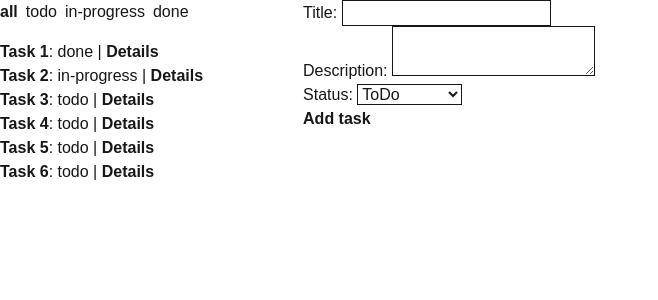
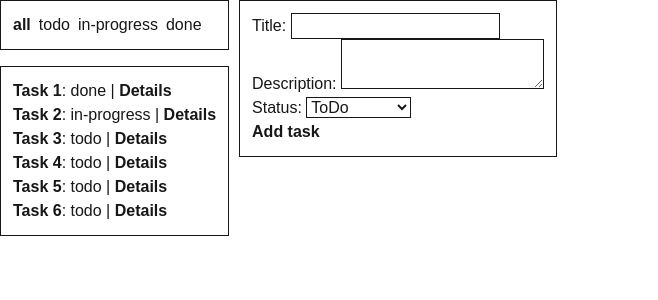
Before and after one commit to escazure/mini_task_board, a Next.js app: page / in a window 1280 px wide. Shown: the top 300 px of the page, without its empty margins (0-658 px from the left). Built offline with nearby package versions, Linux system fonts and the light colour scheme.

Commit message:
Added some styling across multiple ui elements

```diff
--- a/app/page.tsx
+++ b/app/page.tsx
@@ -21,9 +21,9 @@ export default function HomePage(){
     });
 
     return (
-        <div style={{ display: "flex", flexDirection: "row", gap: "100px"}}>
+        <div style={{ display: "flex", flexDirection: "row", gap: "10px"}}>
             <div>
-                <div style={{ marginBottom: "16px", display: "flex", gap: "8px" }}>
+                <div style={{ marginBottom: "16px", display: "flex", gap: "8px" }} className="border p-3">
                     {filterOptions.map((filterOption) => (
                         <button
                             key={filterOption}
@@ -33,7 +33,7 @@ export default function HomePage(){
                         </button>
                     ))}
                 </div>
-                <ul>
+                <ul className="border p-3">
                     {filteredTasks.map((task) => (
                         <li key={task.id}><strong>{task.title}</strong>: {task.status} | <Link href={`/tasks/${task.id}`}><strong>Details</strong></Link></li>
                     ))}
--- a/app/tasks/[id]/page.tsx
+++ b/app/tasks/[id]/page.tsx
@@ -25,12 +25,12 @@ export default function TaskDetailPage({ params }: { params: Promise<{id: string
     }
 
     return (
-        <div>
+        <div className="border p-3 w-fit">
             <h1 className="text-2xl font-bold">{task.title}</h1>
             <p>{task.description}</p>
-            Status: <strong>{task.status}</strong>
+            Status: <i>{task.status}</i>
             <br/>
-            <Link href="/">Return to main page</Link>
+            <Link href="/"><strong>Return to main page</strong></Link>
         </div>
     );
 }
--- a/components/TaskForm.tsx
+++ b/components/TaskForm.tsx
@@ -38,8 +38,8 @@ export default function TaskForm(){
     }
 
     return (
-        <form onSubmit={handleSubmit}>
-            {error && <p>{error}</p>}
+        <form onSubmit={handleSubmit} className="border p-3">
+            {error && <p className="text-red-500">{error}</p>}
             <label>Title: </label>
             <input type="text" value={title} onChange={(e) => setTitle(e.target.value)} className="border"></input>
             <br/>
```
